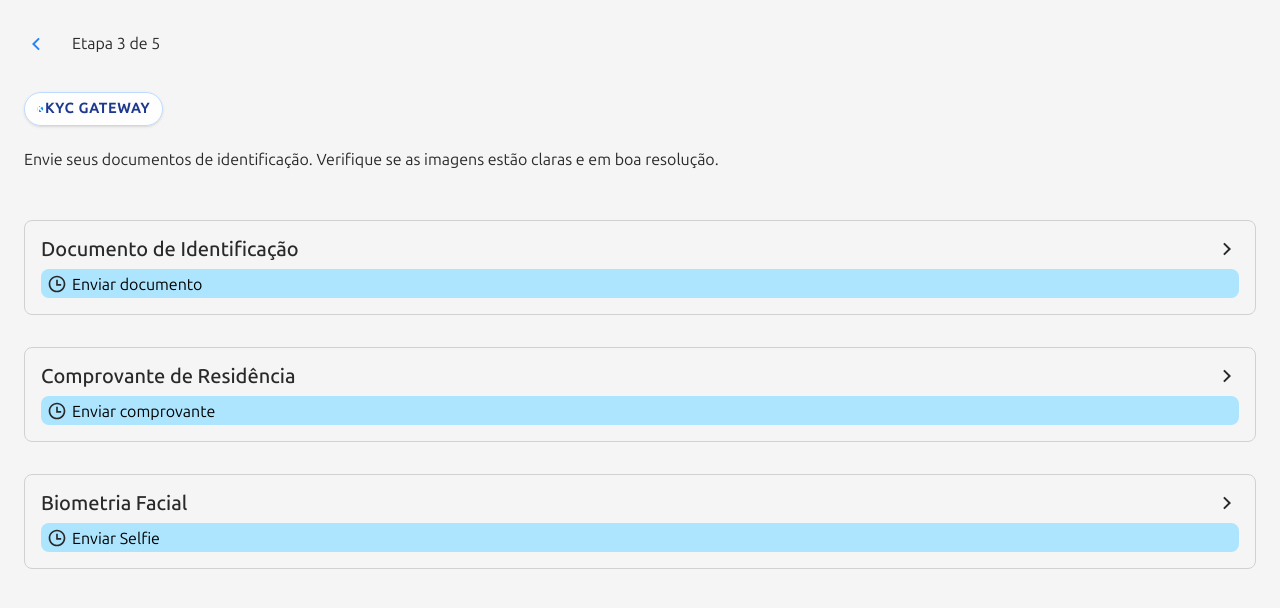
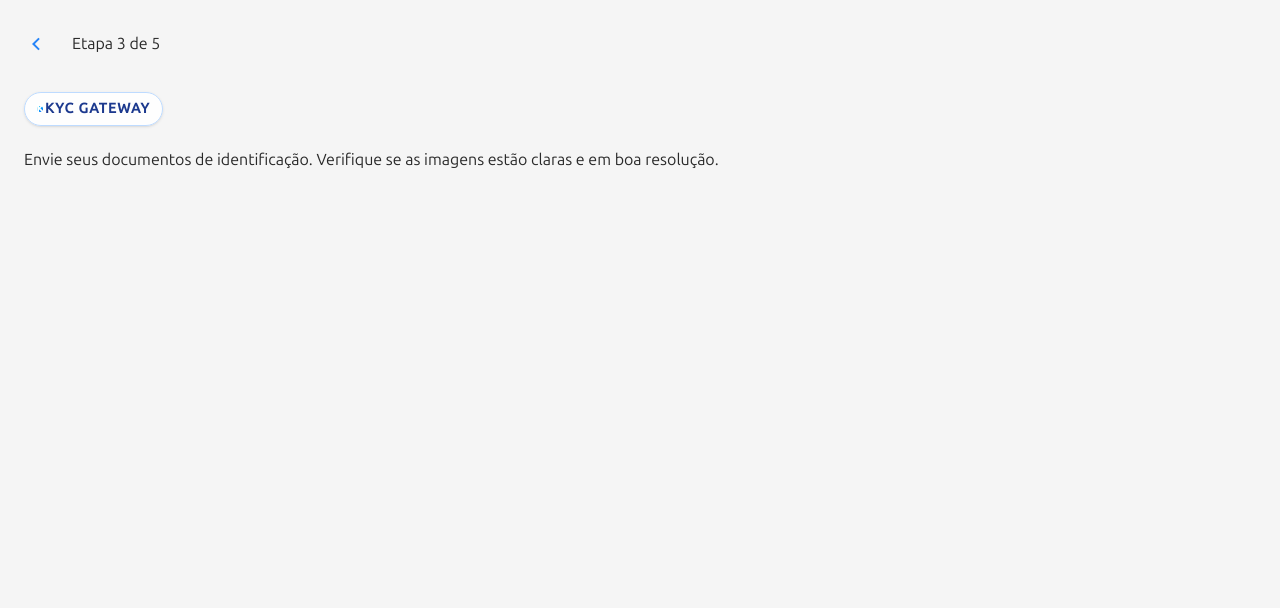
Before and after one commit to CodEw47/kyc, a Next.js app: page /auth/sign-up/step/upload-document-options in a window 1280 px wide. Shown: the top 608 px of the page. Built offline with nearby package versions, Linux system fonts and the light colour scheme.

Commit message:
fix: entry page

```diff
--- a/src/pages/Auth/SignUp/Steps/UploadDocumentOptions/ui/UploadDocumentOptionsPage.tsx
+++ b/src/pages/Auth/SignUp/Steps/UploadDocumentOptions/ui/UploadDocumentOptionsPage.tsx
@@ -1,4 +1,5 @@
 import { StepHeader } from '@/entities/SignUp/ui/StepHeader'
+import { useKYCSession } from '@/entities/KYC/models/useKYCSession'
 import { AuthRoutes } from '@/shared/types/routes/AuthRoutes'
 import { Container } from '@/shared/ui/Container'
 import { Heading } from '@/shared/ui/Heading'
@@ -29,26 +30,35 @@ function UploadDocumentLink({ description, heading, href }: UploadDocumentItemPr
 }
 
 export function UploadDocumentOptionsPage() {
+  const kycSession = useKYCSession()
+  const allowedSteps = kycSession?.steps || []
+
   return (
     <Container>
       <PageProgress description="Etapa 3 de 5" />
       <StepHeader description="Envie seus documentos de identificação. Verifique se as imagens estão claras e em boa resolução." />
       <div className="mt-[51px] space-y-32">
-        <UploadDocumentLink
+        {allowedSteps.includes('DOCUMENT') && (
+          <UploadDocumentLink
           href={AuthRoutes.DOCUMENT_IDENTITY_OPTIONS}
           heading="Documento de Identificação"
           description="Enviar documento"
         />
-        <UploadDocumentLink
+        )}
+        {allowedSteps.includes('RESIDENCE') && (
+          <UploadDocumentLink
           href={AuthRoutes.RESIDENCE_PROOF_OPTIONS}
           heading="Comprovante de Residência"
           description="Enviar comprovante"
         />
-        <UploadDocumentLink
+        )}
+        {allowedSteps.includes('FACE') && (
+          <UploadDocumentLink
           href={AuthRoutes.FACE_BIOMETRY_INSTRUCTIONS}
           heading="Biometria Facial"
           description="Enviar Selfie"
         />
+        )}
       </div>
     </Container>
   )
```
